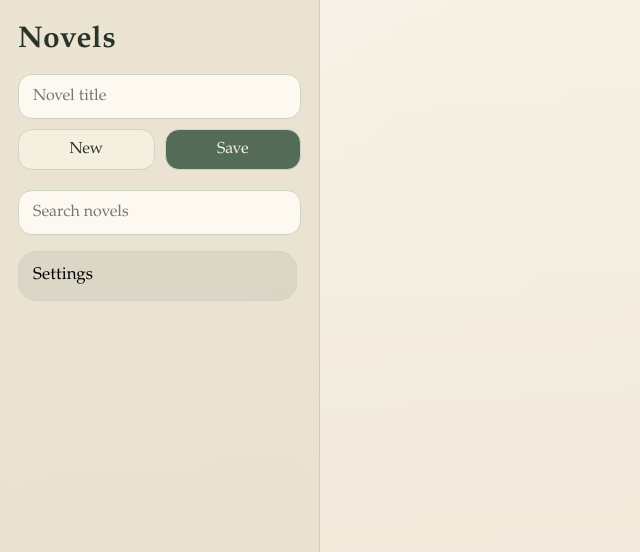
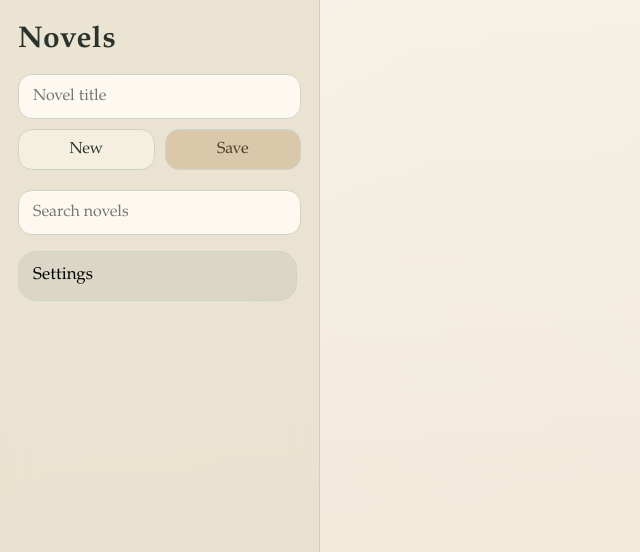
Before and after one commit to abhishek1-nitj/reader, a React (Vite) app: page / in a window 1280 px wide. Shown: the top 552 px of the page, without its empty margins (0-640 px from the left). Built offline with nearby package versions, Linux system fonts and the light colour scheme.

Commit message:
Change save button to light brown

```diff
--- a/src/styles.css
+++ b/src/styles.css
@@ -111,8 +111,8 @@ input {
 }
 
 .action-button.primary {
-  background: var(--accent);
-  color: #f7f4eb;
+  background: #dbc7aa;
+  color: #4b3b2a;
 }
 
 .library-search {
```
